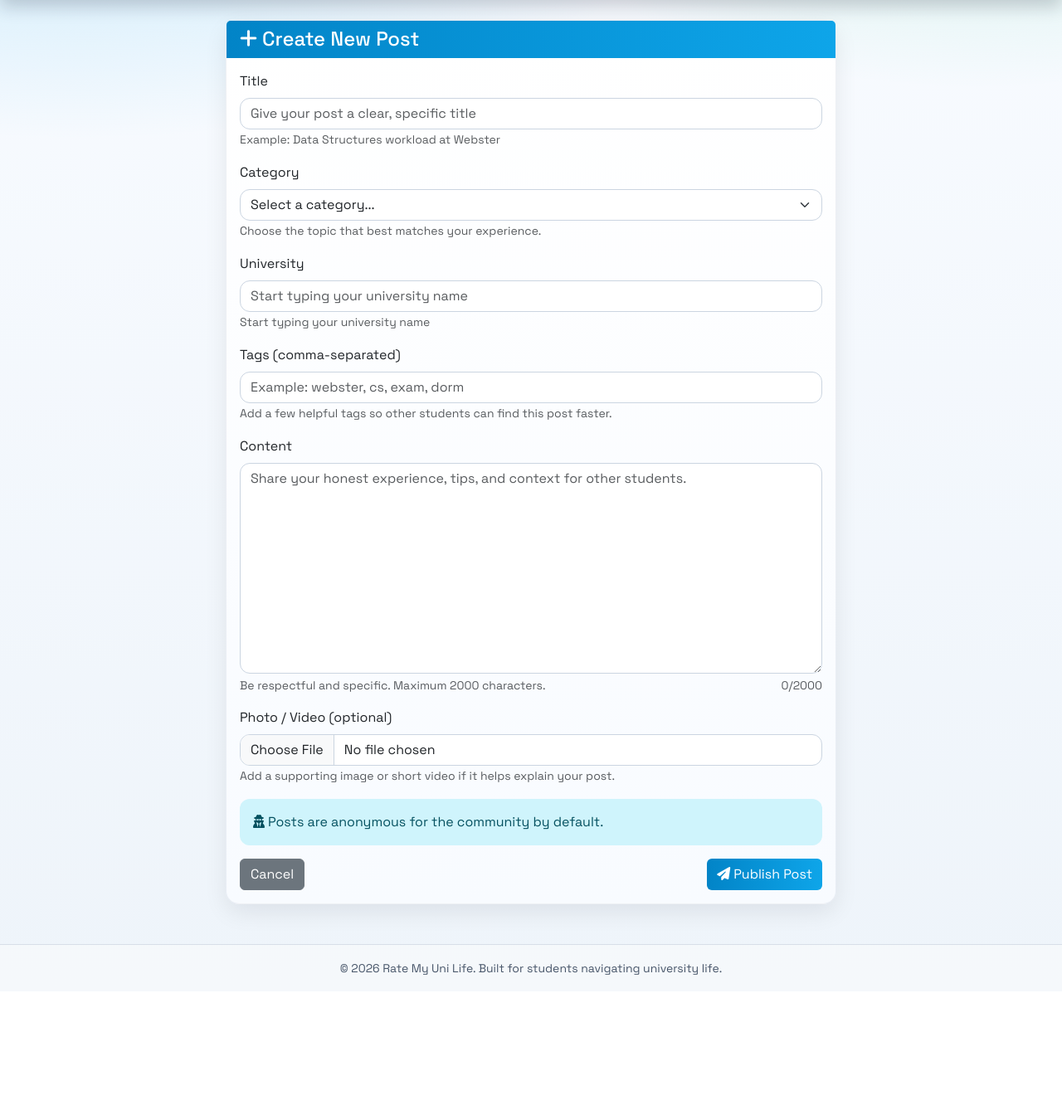
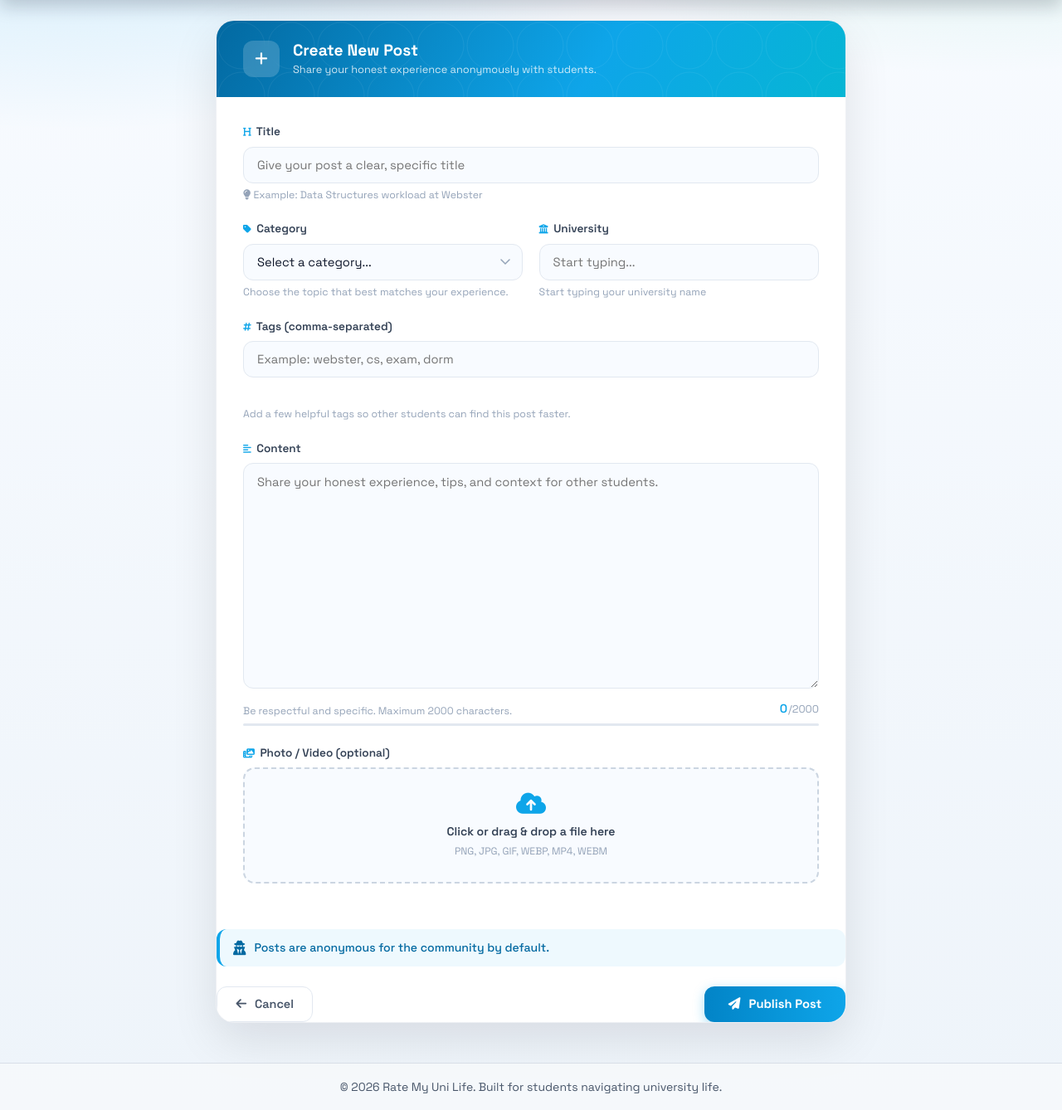
Before and after one commit to csferka/rateunilife, a Flask app: page /post/new in a window 1280 px wide. Shown: the part 80-1418 px from the top of the page at 83% size. Before the commit the page ends 1255 px from the top, so only its background shows below. Run offline with Flask 3, Linux system fonts and the light colour scheme; a user stored in the database is signed in; data that the repository does not hold is empty; some libraries are stand-ins or nearby versions.

Commit message:
Update create_post.html

```diff
--- a/templates/create_post.html
+++ b/templates/create_post.html
@@ -3,43 +3,63 @@
 {% block title %}{{ _('Edit Post') if edit_mode else _('Create New Post') }}{% endblock %}
 
 {% block content %}
-<div class="row">
-    <div class="col-md-8 mx-auto">
-        <div class="card">
-            <div class="card-header bg-primary text-white">
-                <h4 class="mb-0">
+<div class="cp-page">
+    <div class="cp-card">
+
+        <div class="cp-header">
+            <div class="cp-header-icon">
                 <i class="fas fa-{{ 'edit' if edit_mode else 'plus' }}"></i>
+            </div>
+            <div>
+                <h4 class="cp-header-title">
                     {{ _('Edit Post') if edit_mode else _('Create New Post') }}
                 </h4>
+                <p class="cp-header-sub">{{ _('Share your honest experience anonymously with students.') }}</p>
             </div>
-            <div class="card-body">
+        </div>
+
+        <div class="cp-body">
             <form method="POST" enctype="multipart/form-data">
                 <input type="hidden" name="_csrf_token" value="{{ csrf_token() }}">
-                    <div class="mb-3">
-                        <label for="title" class="form-label">{{ _('Title') }}</label>
-                        <input type="text" class="form-control" id="title" name="title"
-                               value="{{ post.title if post else '' }}" placeholder="{{ _('Give your post a clear, specific title') }}" required>
-                        <small class="text-muted">{{ _('Example: Data Structures workload at Webster') }}</small>
+
+                <div class="cp-field">
+                    <label for="title" class="cp-label">
+                        <i class="fas fa-heading"></i> {{ _('Title') }}
+                    </label>
+                    <input type="text" class="cp-input" id="title" name="title" value="{{ post.title if post else '' }}"
+                        placeholder="{{ _('Give your post a clear, specific title') }}" required>
+                    <small class="cp-hint">
+                        <i class="fas fa-lightbulb"></i> {{ _('Example: Data Structures workload at Webster') }}
+                    </small>
                 </div>
 
-                    <div class="mb-3">
-                        <label for="category" class="form-label">{{ _('Category') }}</label>
-                        <select class="form-select" id="category" name="category" required>
+                <div class="cp-row-2">
+                    <div class="cp-field">
+                        <label for="category" class="cp-label">
+                            <i class="fas fa-tag"></i> {{ _('Category') }}
+                        </label>
+                        <select class="cp-input cp-select" id="category" name="category" required>
                             <option value="">{{ _('Select a category...') }}</option>
-                            <option value="professor" {% if post and post.category == 'professor' %}selected{% endif %}>{{ _('Professor') }}</option>
-                            <option value="course" {% if post and post.category == 'course' %}selected{% endif %}>{{ _('Course') }}</option>
-                            <option value="campus" {% if post and post.category == 'campus' %}selected{% endif %}>{{ _('Campus') }}</option>
-                            <option value="general" {% if post and post.category == 'general' %}selected{% endif %}>{{ _('General') }}</option>
+                            <option value="professor" {% if post and post.category=='professor' %}selected{% endif %}>🎓
+                                {{ _('Professor') }}</option>
+                            <option value="course" {% if post and post.category=='course' %}selected{% endif %}>📚 {{
+                                _('Course') }}</option>
+                            <option value="campus" {% if post and post.category=='campus' %}selected{% endif %}>🏫 {{
+                                _('Campus') }}</option>
+                            <option value="general" {% if post and post.category=='general' %}selected{% endif %}>💬 {{
+                                _('General') }}</option>
                         </select>
-                        <small class="text-muted">{{ _('Choose the topic that best matches your experience.') }}</small>
+                        <small class="cp-hint">{{ _('Choose the topic that best matches your experience.') }}</small>
                     </div>
 
-                    <div class="mb-3">
-                        <label for="university" class="form-label">{{ _('University') }}</label>
-                        <input type="text" class="form-control" id="university" name="university" list="university-options"
+                    <div class="cp-field">
+                        <label for="university" class="cp-label">
+                            <i class="fas fa-university"></i> {{ _('University') }}
+                        </label>
+                        <input type="text" class="cp-input" id="university" name="university" list="university-options"
                             value="{{ university_value if university_value else '' }}"
-                               placeholder="{{ _('Start typing your university name') }}" required>
-                        <small class="text-muted">{{ _('Start typing your university name') }}</small>
+                            placeholder="{{ _('Start typing...') }}" required>
+                        <small class="cp-hint">{{ _('Start typing your university name') }}</small>
                         <datalist id="university-options">
                             <option value="Webster University in Tashkent">
                             <option value="INHA University in Tashkent">
@@ -53,54 +73,79 @@
                             <option value="Turin Polytechnic University in Tashkent">
                         </datalist>
                     </div>
+                </div>
 
-                    <div class="mb-3">
-                        <label for="tags" class="form-label">{{ _('Tags (comma-separated)') }}</label>
-                        <input type="text" class="form-control" id="tags" name="tags"
+                <div class="cp-field">
+                    <label for="tags" class="cp-label">
+                        <i class="fas fa-hashtag"></i> {{ _('Tags (comma-separated)') }}
+                    </label>
+                    <input type="text" class="cp-input" id="tags" name="tags"
                         value="{{ tags_string if tags_string else '' }}"
                         placeholder="{{ _('Example: webster, cs, exam, dorm') }}">
-                        <small class="text-muted">{{ _('Add a few helpful tags so other students can find this post faster.') }}</small>
+                    <div id="cp-tags-preview" class="cp-tags-preview"></div>
+                    <small class="cp-hint">{{ _('Add a few helpful tags so other students can find this post faster.')
+                        }}</small>
                 </div>
 
-                    <div class="mb-3">
-                        <label for="content" class="form-label">{{ _('Content') }}</label>
-                        <textarea class="form-control" id="content" name="content" rows="10" maxlength="2000" placeholder="{{ _('Share your honest experience, tips, and context for other students.') }}" required>{{ post.content if post else '' }}</textarea>
-                        <div class="d-flex justify-content-between mt-1">
-                            <small class="text-muted">{{ _('Be respectful and specific. Maximum 2000 characters.') }}</small>
-                            <small class="text-muted"><span id="contentCounter">0</span>/2000</small>
+                <div class="cp-field">
+                    <label for="content" class="cp-label">
+                        <i class="fas fa-align-left"></i> {{ _('Content') }}
+                    </label>
+                    <textarea class="cp-input cp-textarea" id="content" name="content" rows="10" maxlength="2000"
+                        placeholder="{{ _('Share your honest experience, tips, and context for other students.') }}"
+                        required>{{ post.content if post else '' }}</textarea>
+                    <div class="cp-counter-row">
+                        <small class="cp-hint">{{ _('Be respectful and specific. Maximum 2000 characters.') }}</small>
+                        <div class="cp-counter-wrap">
+                            <span class="cp-counter" id="contentCounter">0</span>
+                            <span class="cp-counter-max">/2000</span>
+                        </div>
+                    </div>
+                    <div class="cp-progress-bar">
+                        <div class="cp-progress-fill" id="cpProgressFill"></div>
                     </div>
                 </div>
 
-                    <div class="mb-3">
-                        <label for="media" class="form-label">{{ _('Photo / Video (optional)') }}</label>
-                        <input type="file" class="form-control" id="media" name="media"
-                               accept="image/png,image/jpeg,image/jpg,image/gif,image/webp,video/mp4,video/webm,video/quicktime">
-                        <small class="text-muted">{{ _('Add a supporting image or short video if it helps explain your post.') }}</small>
+                <div class="cp-field">
+                    <label class="cp-label">
+                        <i class="fas fa-photo-video"></i> {{ _('Photo / Video (optional)') }}
+                    </label>
+                    <div class="cp-drop-zone" id="cpDropZone">
+                        <input type="file" class="cp-file-input" id="media" name="media"
+                            accept="image/png,image/jpeg,image/jpg,image/gif,image/webp,image/heic,image/heif,video/mp4,video/webm,video/quicktime,audio/mpeg,audio/mp3"
+                        <div class="cp-drop-content" id="cpDropContent">
+                            <i class="fas fa-cloud-upload-alt cp-drop-icon"></i>
+                            <p class="cp-drop-text">{{ _('Click or drag & drop a file here') }}</p>
+                            <p class="cp-drop-hint">PNG, JPG, GIF, WEBP, MP4, WEBM</p>
+                        </div>
+                    </div>
                     {% if edit_mode and post and post.media_path %}
-                            <div class="form-check mt-2">
+                    <div class="cp-remove-media mt-2">
                         <input class="form-check-input" type="checkbox" id="remove_media" name="remove_media">
-                                <label class="form-check-label" for="remove_media">
-                                    {{ _('Remove existing media') }}
+                        <label class="form-check-label text-danger" for="remove_media">
+                            <i class="fas fa-trash-alt me-1"></i>{{ _('Remove existing media') }}
                         </label>
                     </div>
                     {% endif %}
                 </div>
 
-                    <div class="alert alert-info">
-                        <i class="fas fa-user-secret"></i>
-                        {{ _('Posts are anonymous for the community by default.') }}
+                <div class="cp-anon-alert">
+                    <i class="fas fa-user-secret cp-anon-icon"></i>
+                    <span>{{ _('Posts are anonymous for the community by default.') }}</span>
                 </div>
 
-                    <div class="d-flex justify-content-between">
-                        <a href="{{ url_for('main.index') }}" class="btn btn-secondary">{{ _('Cancel') }}</a>
-                        <button type="submit" class="btn btn-primary">
-                            <i class="fas fa-{{ 'save' if edit_mode else 'paper-plane' }}"></i>
+                <div class="cp-actions">
+                    <a href="{{ url_for('main.index') }}" class="cp-btn-cancel">
+                        <i class="fas fa-arrow-left me-1"></i>{{ _('Cancel') }}
+                    </a>
+                    <button type="submit" class="cp-btn-publish">
+                        <i class="fas fa-{{ 'save' if edit_mode else 'paper-plane' }} me-1"></i>
                         {{ _('Update Post') if edit_mode else _('Publish Post') }}
                     </button>
                 </div>
+
             </form>
         </div>
     </div>
 </div>
-</div>
 {% endblock %}
```
Lines whose indentation alone changed are shown as unchanged.
